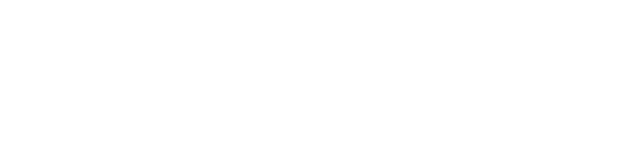
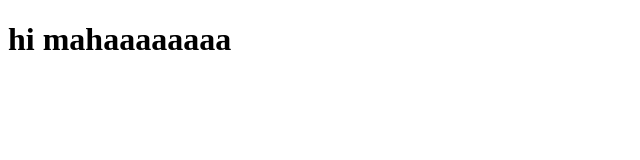
Before and after one commit to maharahul/mahavaarthi, a plain HTML site: page index.html in a window 1280 px wide. Shown: the whole page, without its empty margins (0-640 px from the left). Drawn offline with Linux system fonts and the light colour scheme.

Commit message:
added hi mahaaaaaaaa

```diff
--- a/index.html
+++ b/index.html
@@ -4,6 +4,7 @@
     <meta charset="UTF-8">
     <meta name="viewport" content="width=device-width, initial-scale=1.0">
     <title>srikutty</title>
+    <h1>hi mahaaaaaaaa</h1>
 </head>
 <body>
 
```
